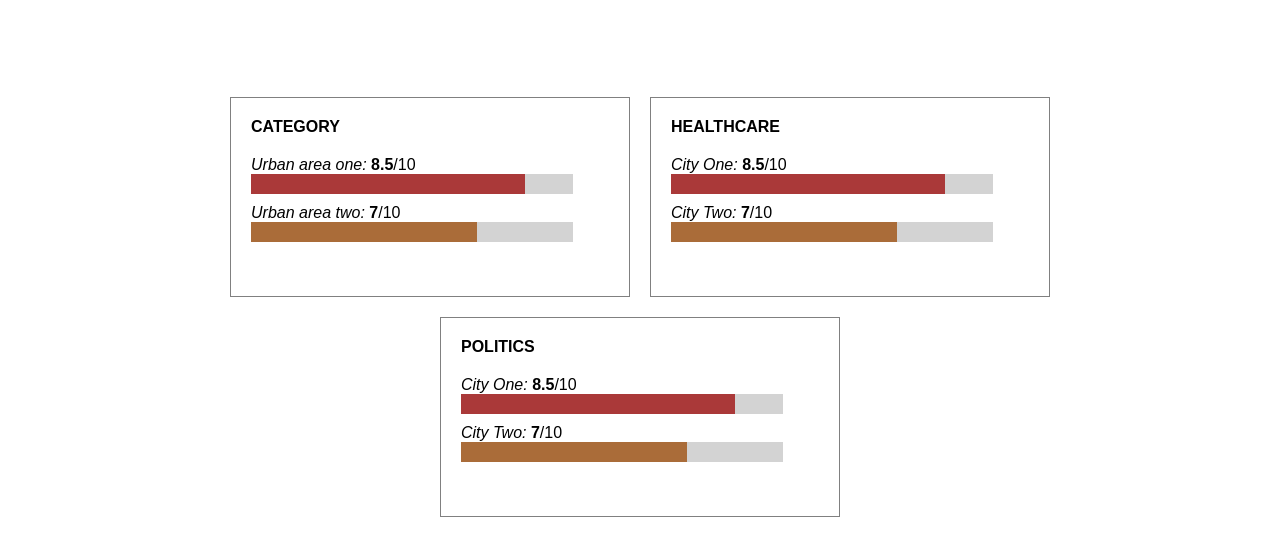
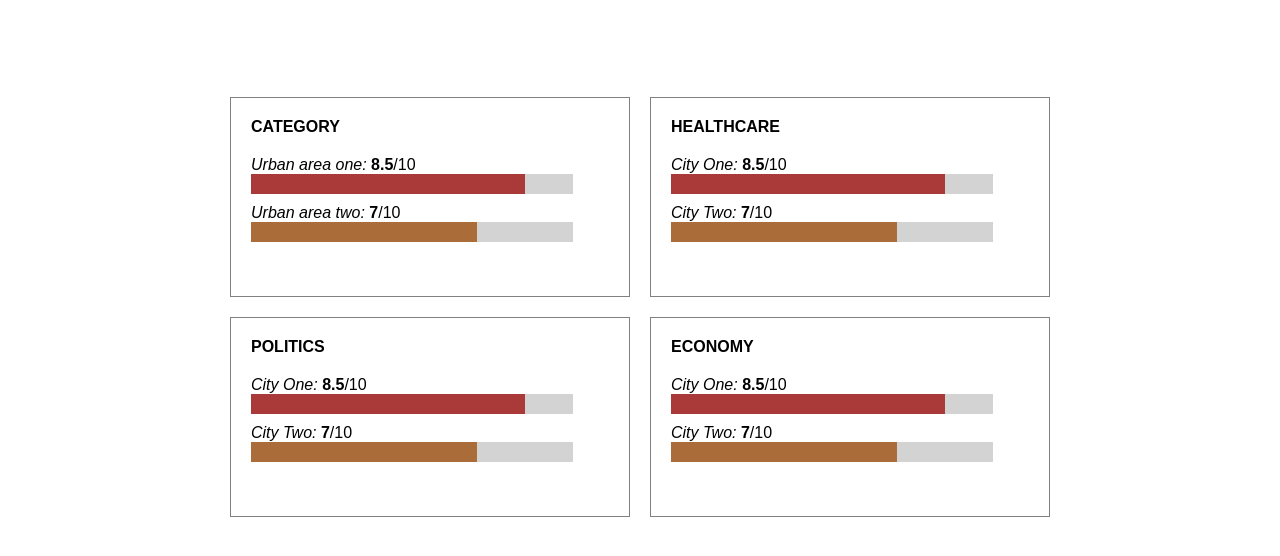
Before and after one commit to Tizios9999/City-Info, a website built with webpack: page src/index.html in a window 1280 px wide. Shown: the part 336-892 px from the top of the page. Built offline with nearby package versions, Linux system fonts and the light colour scheme.

Commit message:
fixed odd naming and for loops

```diff
--- a/src/js/index.js
+++ b/src/js/index.js
@@ -30,19 +30,19 @@ let urbanList = [
         },
 ];
 
-const firstObject = {
+// The following objects are created for every category
+
+const firstCityObject = {
     name: 'City One',
     score: 8.5343,
-    position: 'urban-0',
 }
 
-const secondObject = {
+const secondCityObject = {
     name: 'City Two',
     score: 7.03223,
-    position: 'urban-1',
 }
 
-const objArr = [firstObject, secondObject];
+const categoryCardArr = [firstCityObject, secondCityObject];
 
 function drawCard(category, urbanArr) {
 
@@ -60,9 +60,9 @@ function drawCard(category, urbanArr) {
     urbanScoresWrapper.classList.add('urban-scores-wrapper');
     card.appendChild(urbanScoresWrapper);
 
-    urbanScoresWrapper.appendChild(renderScoreSection(urbanArr[0].name, urbanArr[0].score, urbanArr[0].position));
-
-    urbanScoresWrapper.appendChild(renderScoreSection(urbanArr[1].name, urbanArr[1].score, urbanArr[1].position));
+    urbanArr.forEach(function(urbanObj, i) {
+        urbanScoresWrapper.appendChild(renderScoreSection(urbanObj, i));
+    })
 
     return card;
 }
@@ -73,25 +73,25 @@ function renderBar(urbanCounter, points) {
     bar.classList.add('bar');
     const meterFill = document.createElement('span');
     meterFill.classList.add('meter-fill');
-    meterFill.classList.add(urbanCounter); // needs to be a parameter to avoid repetitions
+    meterFill.classList.add(`urban-${urbanCounter}`); // needs to be a parameter to avoid repetitions
     meterFill.style.width = `${fillWidth}%`; // width must come from API data
     bar.appendChild(meterFill);
 
     return bar;
 }
 
-function renderUrbanScoreLabel(urbanAreaName, categoryScore) {
+function renderUrbanScoreLabel(urbanObj) {
     const scoreLabel = document.createElement('div');
     scoreLabel.classList.add('score-label');
     const urbanAreaLabel = document.createElement('em');
-        const urbanAreaTextNode = document.createTextNode(`${urbanAreaName}: `); // needs to be replaced with data from API
+        const urbanAreaTextNode = document.createTextNode(`${urbanObj.name}: `); // needs to be replaced with data from API
         urbanAreaLabel.appendChild(urbanAreaTextNode);
         scoreLabel.appendChild(urbanAreaLabel);
 
         // add the points, first part in strong tags
 
         const numberScoreLabel = document.createElement('strong');
-        const numberScoreTextNode = document.createTextNode(`${roundScore(categoryScore)}`); // needs to be replaced with data from API
+        const numberScoreTextNode = document.createTextNode(`${roundScore(urbanObj.score)}`); // needs to be replaced with data from API
         numberScoreLabel.appendChild(numberScoreTextNode);
         scoreLabel.appendChild(numberScoreLabel);
         const outOfTenLabel = document.createTextNode("/10");
@@ -100,14 +100,14 @@ function renderUrbanScoreLabel(urbanAreaName, categoryScore) {
         return scoreLabel;
 }
 
-function renderScoreSection(urbanAreaName, points, counter) {
+function renderScoreSection(urbanObj, counter) {
 
     const scoreWrapper = document.createElement('div');
     scoreWrapper.classList.add('score-wrapper');
 
-    scoreWrapper.appendChild(renderUrbanScoreLabel(urbanAreaName, points));
+    scoreWrapper.appendChild(renderUrbanScoreLabel(urbanObj));
 
-    scoreWrapper.appendChild(renderBar(counter, points));
+    scoreWrapper.appendChild(renderBar(counter, urbanObj.points));
 
     return scoreWrapper;
 }
@@ -116,7 +116,8 @@ function roundScore(score) {
     return Math.round(score*10)/10;
 }
 
-cardsWrapper.appendChild(drawCard('HEALTHCARE', objArr));
-cardsWrapper.appendChild(drawCard('POLITICS', objArr));
+cardsWrapper.appendChild(drawCard('HEALTHCARE', categoryCardArr));
+cardsWrapper.appendChild(drawCard('POLITICS', categoryCardArr));
+cardsWrapper.appendChild(drawCard('ECONOMY', categoryCardArr));
 
 testConsole();
```
Also changed, not shown: dist/app.bundle.js, dist/index.html.
